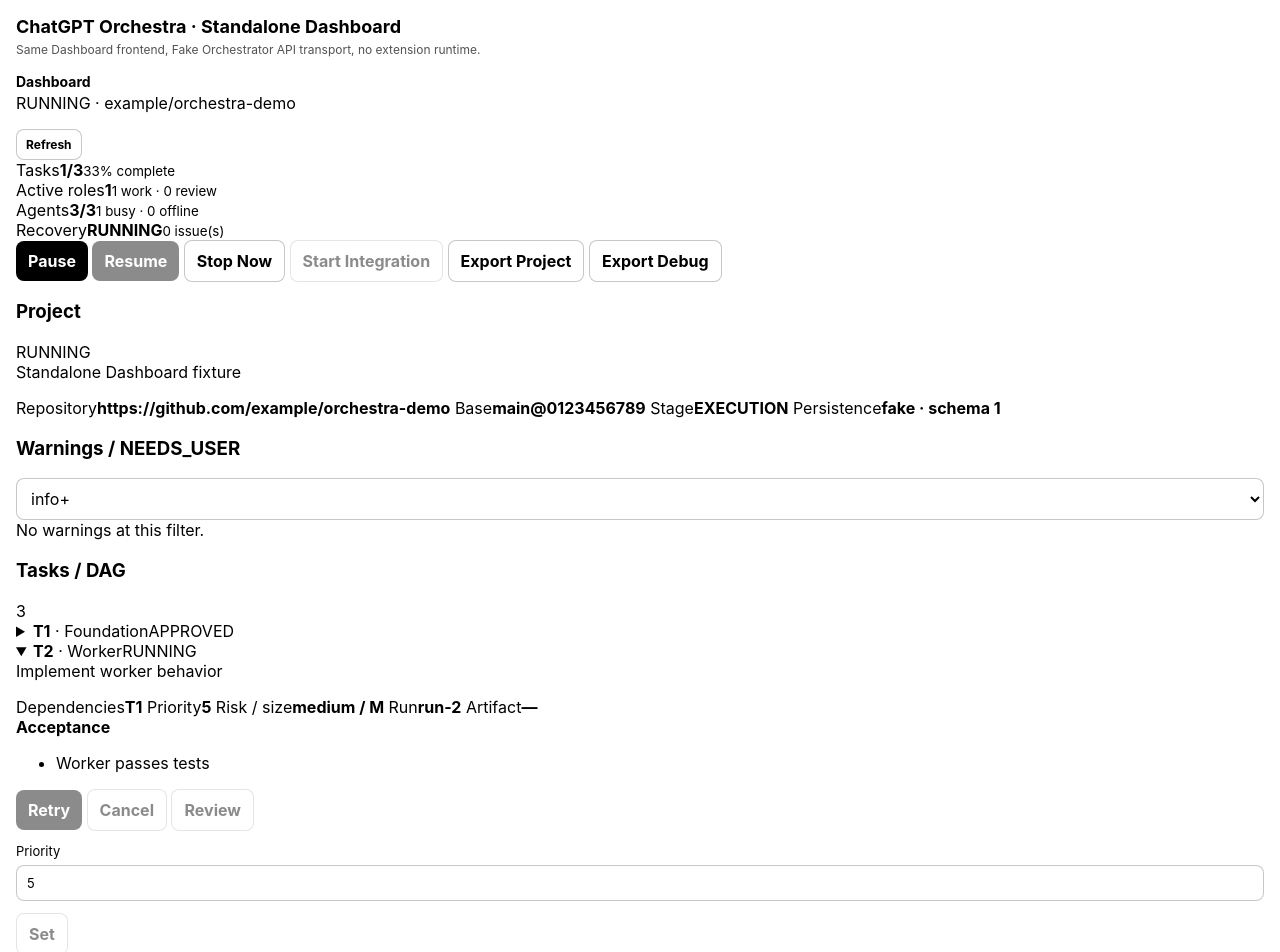
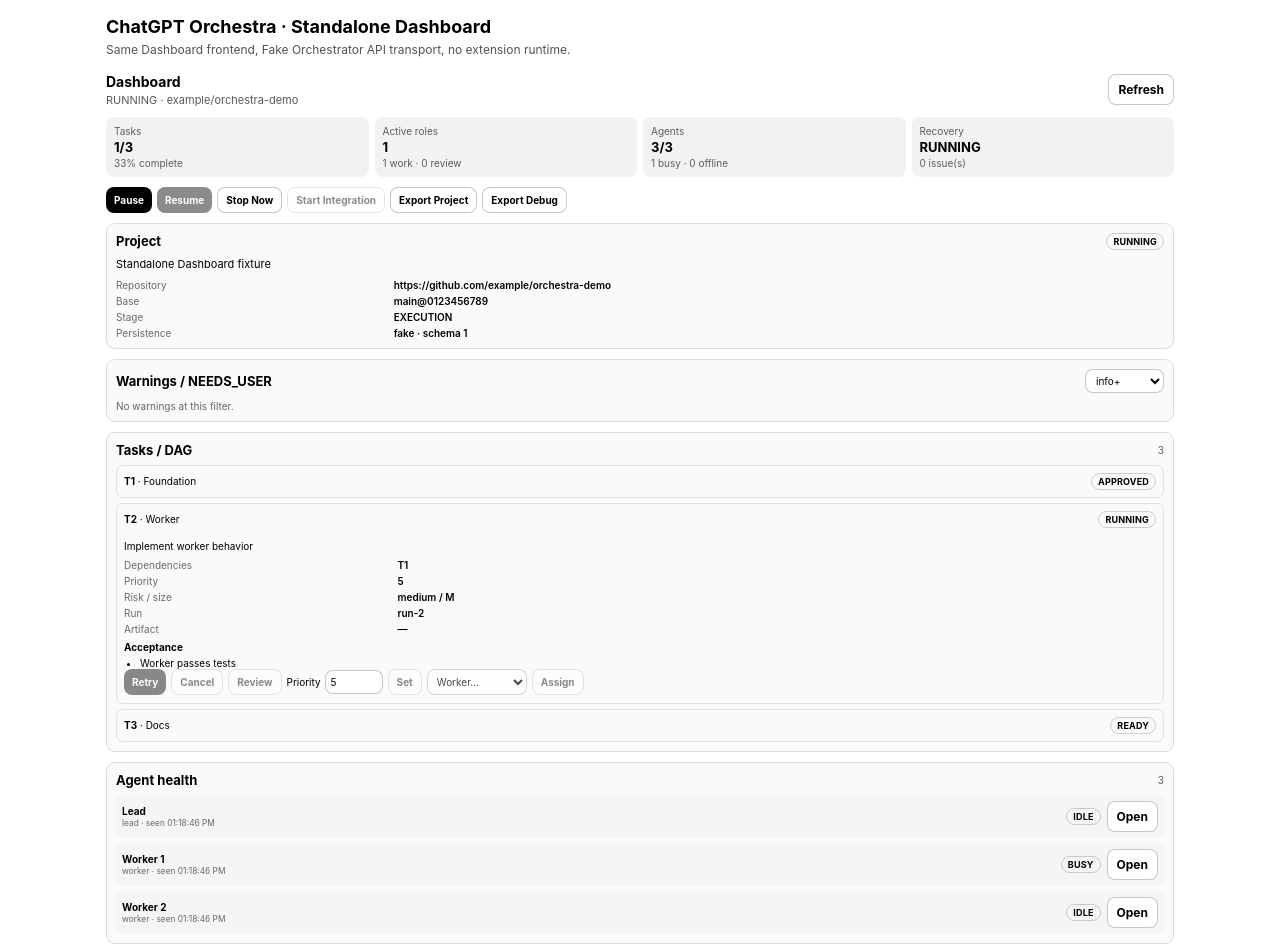
Before and after one commit to VadimAlekseyevich/ChatGPT-Orchestra, a browser extension: page dashboard/standalone.html in a window 1280 px wide. Shown: the top 952 px of the page. Drawn offline with Linux system fonts and the light colour scheme.

Commit message:
Phase 12: style portable Dashboard

```diff
--- a/popup.css
+++ b/popup.css
@@ -16,9 +16,10 @@
 
 .panel { padding: 16px; }
 header { margin-bottom: 16px; }
-h1, h2, p { margin-top: 0; }
+h1, h2, h3, p { margin-top: 0; }
 h1 { margin-bottom: 4px; font-size: 18px; line-height: 1.2; }
 h2 { margin-bottom: 3px; font-size: 14px; }
+h3 { margin: 0; font-size: 13px; }
 
 header p,
 .section-heading p,
@@ -167,3 +168,138 @@
 .hint, .empty-state { font-size: 11px; line-height: 1.45; }
 .hint { margin-top: 8px; }
 .empty-state { padding: 14px 0; text-align: center; }
+
+.dashboard-host-section { padding: 8px; }
+.dashboard-host { min-height: 80px; }
+.dashboard-shell { display: grid; gap: 10px; }
+.dashboard-topbar, .dashboard-section-head {
+  display: flex;
+  align-items: center;
+  justify-content: space-between;
+  gap: 8px;
+}
+.dashboard-topbar p { margin: 2px 0 0; font-size: 11px; opacity: 0.65; }
+.dashboard-metrics {
+  display: grid;
+  grid-template-columns: repeat(2, minmax(0, 1fr));
+  gap: 6px;
+}
+.dashboard-metric {
+  display: grid;
+  gap: 2px;
+  padding: 8px;
+  border-radius: 8px;
+  background: color-mix(in srgb, CanvasText 5%, Canvas);
+}
+.dashboard-metric span, .dashboard-metric small { font-size: 10px; opacity: 0.62; }
+.dashboard-metric strong { font-size: 13px; overflow-wrap: anywhere; }
+.dashboard-toolbar, .dashboard-task-controls {
+  display: flex;
+  flex-wrap: wrap;
+  gap: 5px;
+}
+.dashboard-toolbar button, .dashboard-task-controls button { padding: 6px 8px; font-size: 10px; }
+.dashboard-section {
+  display: grid;
+  gap: 7px;
+  padding: 9px;
+  border: 1px solid color-mix(in srgb, CanvasText 12%, transparent);
+  border-radius: 9px;
+  background: color-mix(in srgb, CanvasText 2%, Canvas);
+}
+.dashboard-section-head > span:not(.dashboard-badge) { font-size: 10px; opacity: 0.6; }
+.dashboard-badge {
+  display: inline-block;
+  padding: 2px 6px;
+  border: 1px solid color-mix(in srgb, CanvasText 18%, transparent);
+  border-radius: 999px;
+  font-size: 9px;
+  font-weight: 750;
+  letter-spacing: .02em;
+  white-space: nowrap;
+}
+.dashboard-badge.status-needs_user,
+.dashboard-badge.status-error,
+.dashboard-badge.status-failed,
+.dashboard-badge.status-conflict { border-style: dashed; }
+.dashboard-goal { margin: 0; font-size: 11px; line-height: 1.4; }
+.dashboard-kv {
+  display: grid;
+  grid-template-columns: minmax(80px, .35fr) 1fr;
+  gap: 4px 8px;
+  font-size: 10px;
+}
+.dashboard-kv span { opacity: 0.58; }
+.dashboard-kv strong { overflow-wrap: anywhere; font-weight: 600; }
+.dashboard-kv.compact { margin: 6px 0; }
+.dashboard-list, .dashboard-task-list, .dashboard-agent-grid, .dashboard-timeline { display: grid; gap: 5px; }
+.dashboard-warning {
+  display: grid;
+  grid-template-columns: auto 1fr auto;
+  gap: 6px;
+  align-items: start;
+  padding: 6px;
+  border-radius: 6px;
+  background: color-mix(in srgb, CanvasText 4%, Canvas);
+  font-size: 10px;
+}
+.dashboard-warning.severity-error, .dashboard-warning.severity-critical { border-left: 3px solid CanvasText; }
+.dashboard-warning small { opacity: .55; white-space: nowrap; }
+.dashboard-filter { width: auto; padding: 4px 6px; font-size: 10px; }
+.dashboard-task { border: 1px solid color-mix(in srgb, CanvasText 10%, transparent); border-radius: 7px; }
+.dashboard-task > summary {
+  display: flex;
+  justify-content: space-between;
+  gap: 6px;
+  align-items: center;
+  padding: 7px;
+  cursor: pointer;
+  font-size: 10px;
+}
+.dashboard-task-body { padding: 0 7px 8px; font-size: 10px; }
+.dashboard-task-body > p { margin: 4px 0 6px; line-height: 1.4; }
+.dashboard-inline-control { display: inline-flex; align-items: center; gap: 4px; margin: 0; font-size: 10px; }
+.dashboard-inline-control input { width: 58px; padding: 5px; font-size: 10px; }
+.dashboard-task-controls select { width: 100px; padding: 5px; font-size: 10px; }
+.dashboard-evidence { margin-top: 5px; font-size: 10px; }
+.dashboard-evidence > summary { cursor: pointer; }
+.dashboard-evidence ul { margin: 4px 0 0 16px; padding: 0; }
+.dashboard-evidence pre {
+  max-height: 180px;
+  overflow: auto;
+  margin: 5px 0 0;
+  padding: 6px;
+  white-space: pre-wrap;
+  overflow-wrap: anywhere;
+  border-radius: 6px;
+  background: color-mix(in srgb, CanvasText 5%, Canvas);
+  font: 9px/1.35 ui-monospace, SFMono-Regular, Consolas, monospace;
+}
+.dashboard-agent {
+  display: grid;
+  grid-template-columns: 1fr auto auto;
+  gap: 6px;
+  align-items: center;
+  padding: 6px;
+  border-radius: 6px;
+  background: color-mix(in srgb, CanvasText 4%, Canvas);
+  font-size: 10px;
+}
+.dashboard-agent > div { display: grid; gap: 1px; min-width: 0; }
+.dashboard-agent small { opacity: .58; overflow: hidden; text-overflow: ellipsis; white-space: nowrap; }
+.dashboard-event {
+  display: grid;
+  grid-template-columns: 54px minmax(90px, .6fr) 1fr;
+  gap: 6px;
+  padding: 5px 0;
+  border-bottom: 1px solid color-mix(in srgb, CanvasText 8%, transparent);
+  font-size: 9px;
+}
+.dashboard-event time { opacity: .55; }
+.dashboard-event span { overflow-wrap: anywhere; opacity: .75; }
+.dashboard-event.rejection strong { text-decoration: underline dotted; }
+.dashboard-muted, .dashboard-empty { margin: 0; font-size: 10px; opacity: .6; }
+.dashboard-error { padding: 8px; border: 1px dashed currentColor; border-radius: 8px; font-size: 10px; }
+.dashboard-standalone-body { min-width: 0; max-height: none; min-height: 100vh; }
+.dashboard-standalone-panel { width: min(100%, 1100px); margin: 0 auto; }
+.dashboard-standalone-panel .dashboard-metrics { grid-template-columns: repeat(4, minmax(0, 1fr)); }
```
